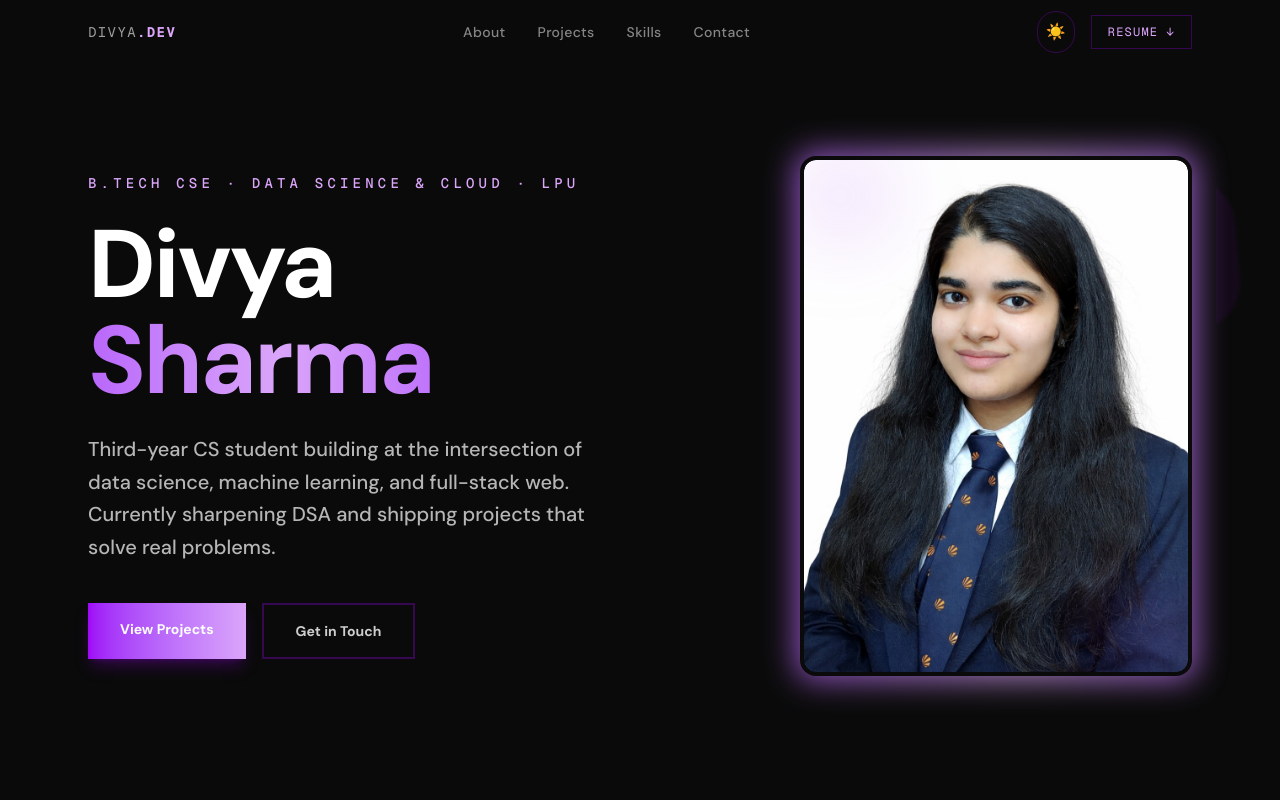
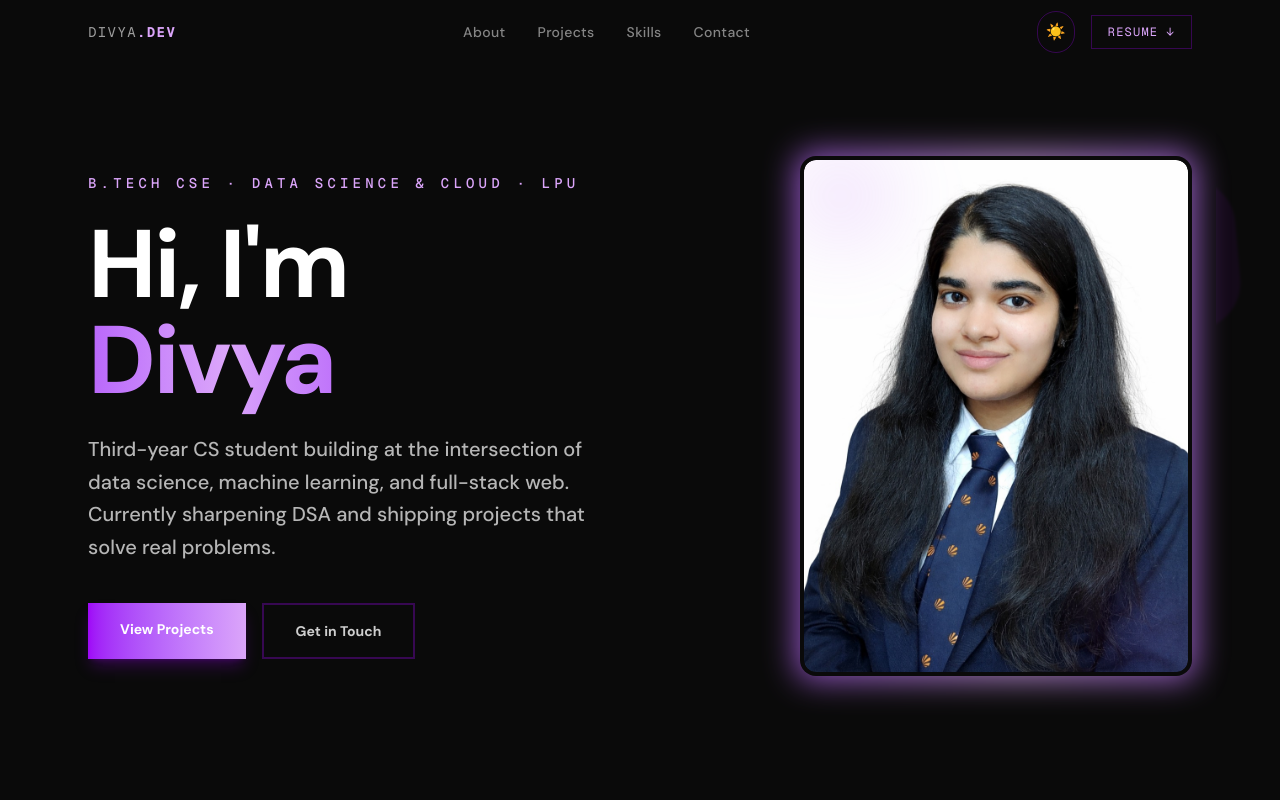
Before and after one commit to Divya0Sharma/PortfolioP2, a Next.js app: page / in a window 1280 px wide. Shown: the top 800 px of the page. Built offline with nearby package versions, Linux system fonts and the light colour scheme.

Commit message:
updated portfolio

```diff
--- a/app/page.tsx
+++ b/app/page.tsx
@@ -378,10 +378,10 @@ function Hero({ theme }: { theme: Theme }) {
             B.Tech CSE · Data Science & Cloud · LPU
           </p>
           <h1 className="text-6xl md:text-7xl lg:text-8xl font-bold leading-[1.0] tracking-tight">
-            <span className={theme === "dark" ? "text-white" : "text-gray-900"}>Divya</span>
+            <span className={theme === "dark" ? "text-white" : "text-gray-900"}>Hi, I'm</span>
             <br />
             <span className="bg-gradient-to-r from-[#9F05F7] via-[#DBA5FA] to-[#9F05F7] bg-[length:200%_200%] bg-clip-text text-transparent animate-gradient">
-              Sharma
+              Divya
             </span>
           </h1>
           <p className={`max-w-xl text-lg md:text-xl leading-relaxed font-medium ${theme === "dark" ? "text-white/70" : "text-gray-600"}`}>
@@ -420,7 +420,7 @@ function Hero({ theme }: { theme: Theme }) {
               <div className="relative overflow-hidden rounded-xl">
                 <img
                   src="/IMG_20260324_195242.jpg"
-                  alt="Divya Sharma"
+                  alt="Divya"
                   className="w-72 h-96 md:w-80 md:h-[28rem] lg:w-96 lg:h-[32rem] object-cover object-top rounded-xl transform transition-all duration-500 group-hover:scale-105"
                   style={{ objectPosition: "center 20%" }}
                 />
@@ -962,7 +962,7 @@ function Footer({ theme }: { theme: Theme }) {
   return (
     <footer className={`border-t max-w-6xl mx-auto px-6 py-8 flex items-center justify-between flex-wrap gap-4 ${theme === "dark" ? "border-[#9F05F7]/20" : "border-gray-200"}`}>
       <span className={`font-mono text-sm tracking-widest uppercase font-medium ${theme === "dark" ? "text-white/40" : "text-gray-400"}`}>
-        Divya Sharma · 2025
+        Divya · 2026
       </span>
       <span className={`font-mono text-sm font-medium ${theme === "dark" ? "text-[#DBA5FA]/40" : "text-gray-400"}`}>
         B.Tech CSE · LPU · Phagwara
```
